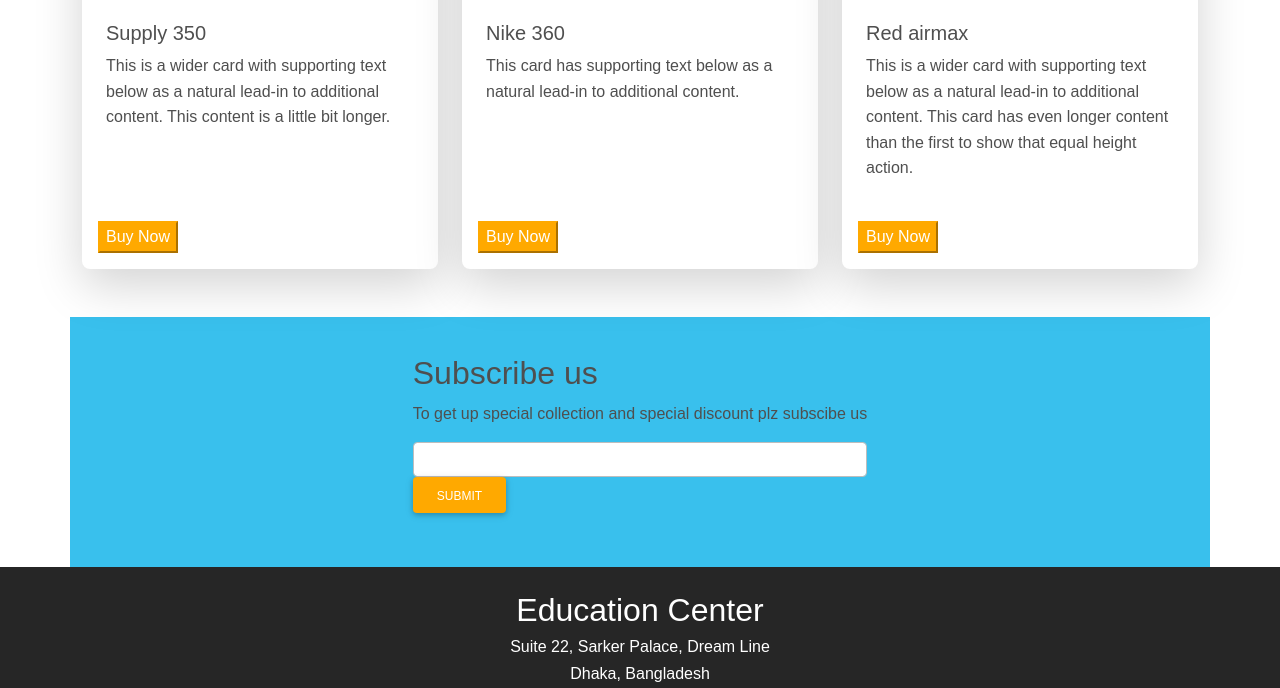
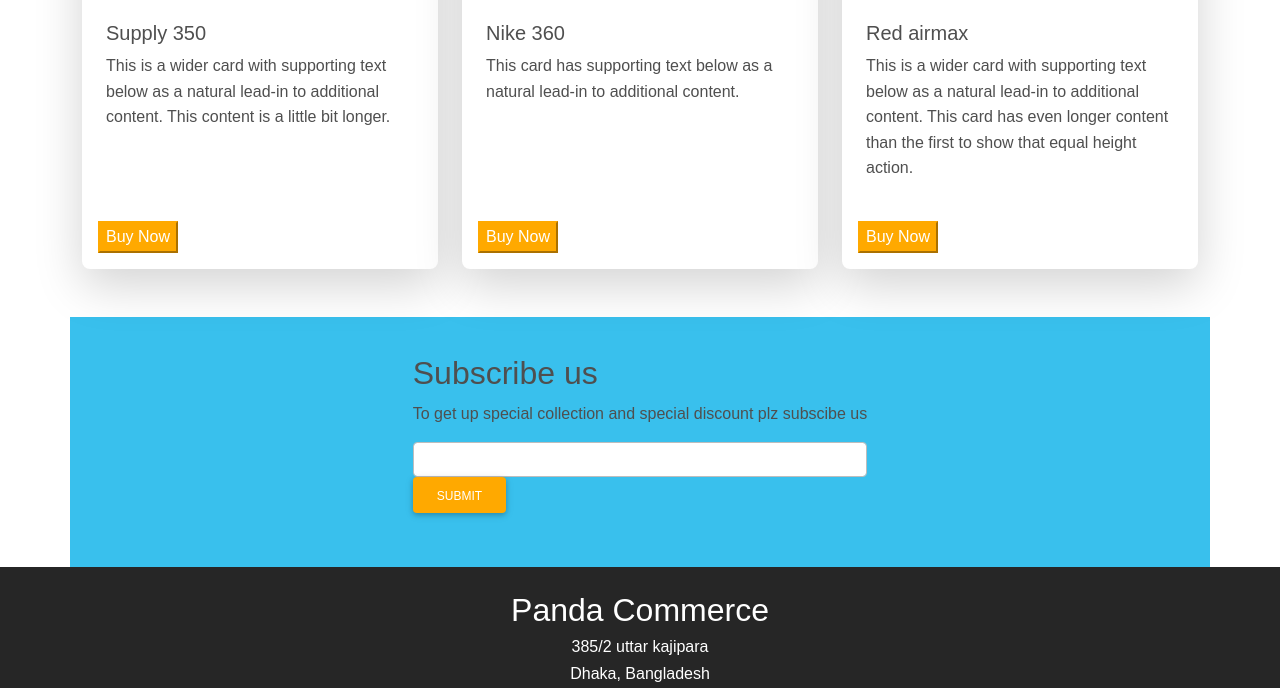
Before and after one commit to rubelgebcu/html-css-jquery-project, a plain HTML site: page index.html in a window 1280 px wide. Shown: the part 2835-3523 px from the top of the page. Drawn offline with Linux system fonts and the light colour scheme; a web font is replaced by a local one.

```diff
--- a/index.html
+++ b/index.html
@@ -405,8 +405,8 @@
  <!-- footer start  -->
 
  <footer class="bg-dark text-white py-4 text-center">
-  <h2>Education Center</h2>
-  <h6>Suite 22, Sarker Palace, Dream Line</h6>
+  <h2>Panda Commerce </h2>
+  <h6>385/2 uttar kajipara</h6>
   <h6>Dhaka, Bangladesh</h6>
   <h6>Privacy Policy | Terms of Use</h6>
   <!-- Social Link  -->
```
